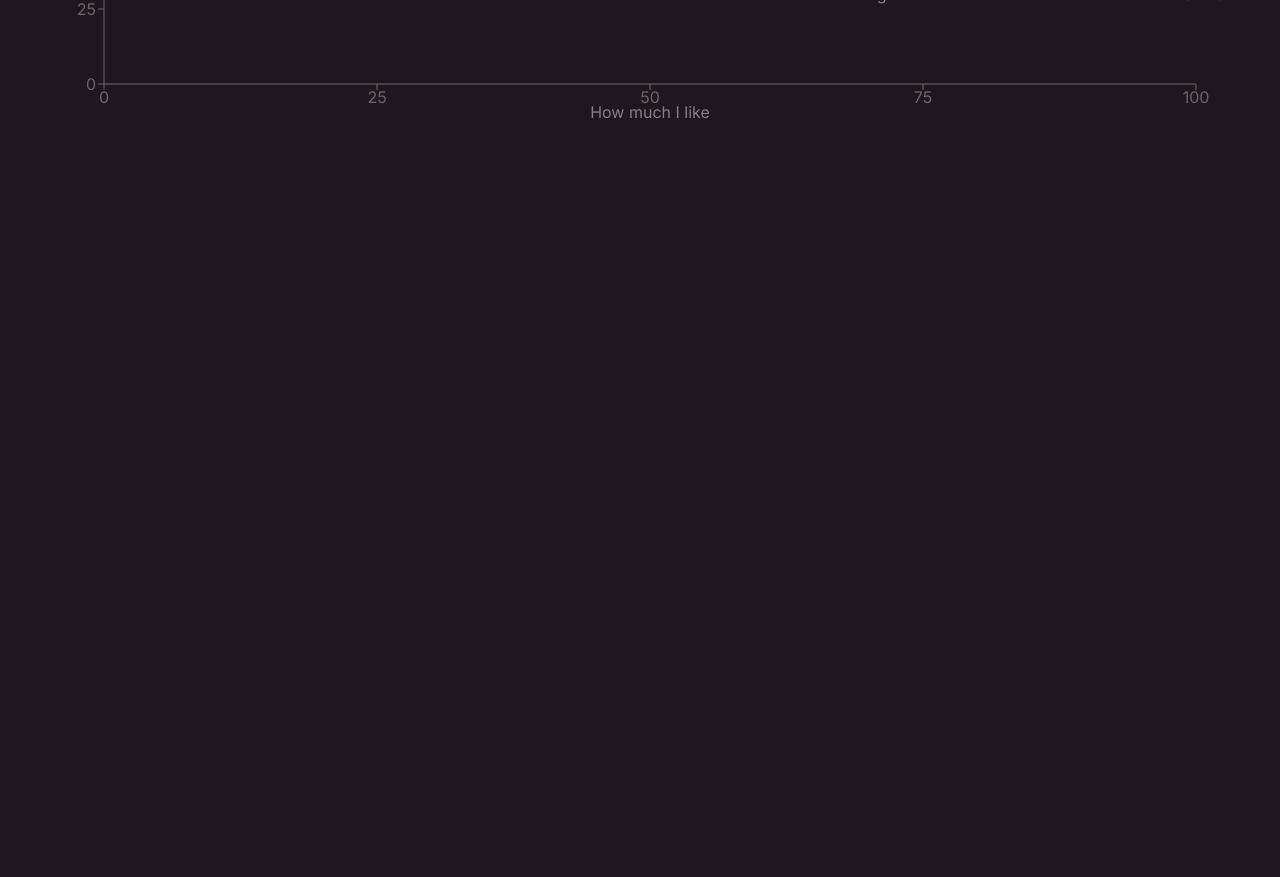
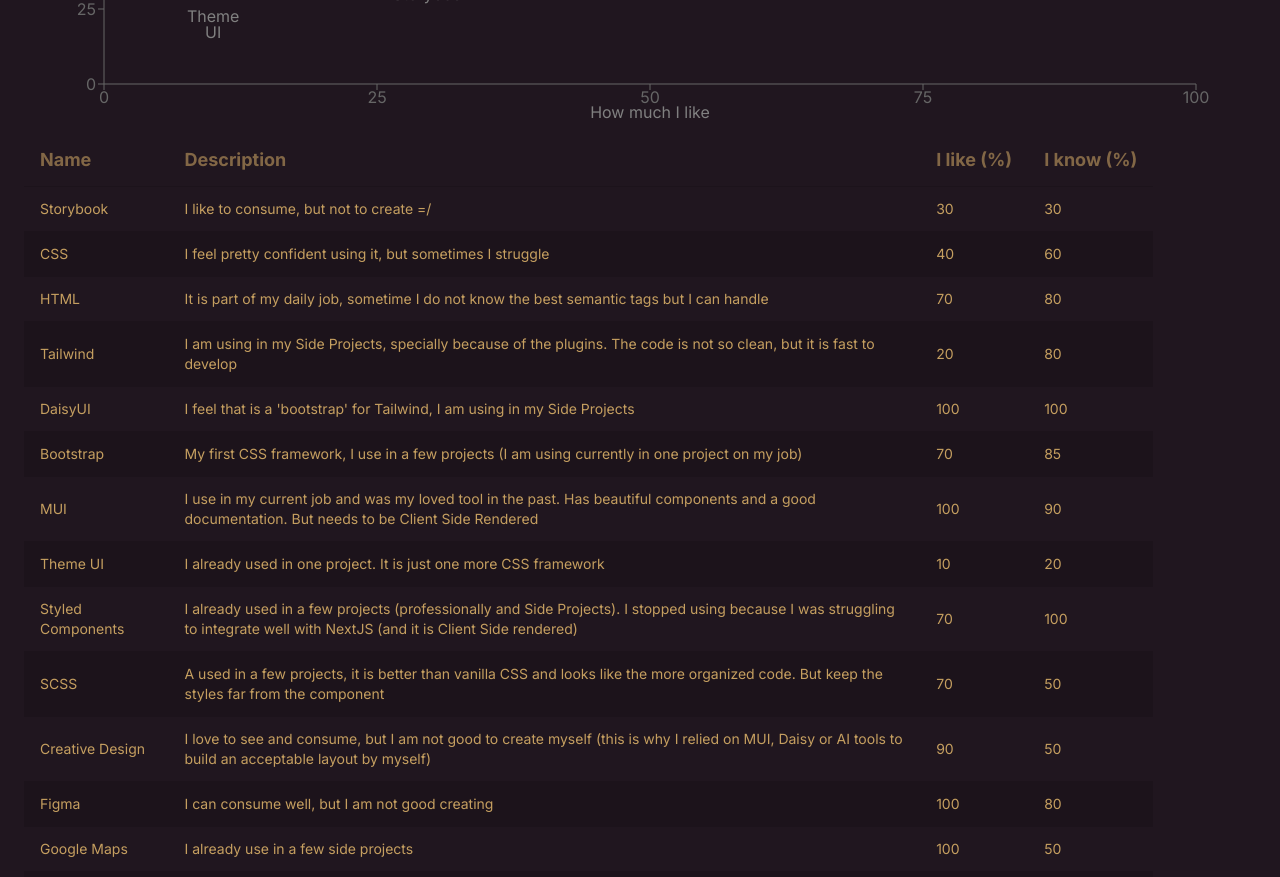
Before and after one commit to PedroMarianoAlmeida/personal-website-2024, a Next.js app: page / in a window 1280 px wide. Shown: the part 1920-2797 px from the top of the page. Before the commit the page ends 2102 px from the top, so only its background shows below. Built offline with nearby package versions, Linux system fonts and the light colour scheme.

Commit message:
feat: add table in skill

```diff
--- a/src/app/Components/SkillSection.tsx/SkillChart.tsx
+++ b/src/app/Components/SkillSection.tsx/SkillChart.tsx
@@ -1,4 +1,5 @@
 "use client";
+import { ReactNode } from "react";
 
 import {
   ScatterChart,
@@ -11,75 +12,147 @@
   Label,
 } from "recharts";
 import { Category } from ".";
+import Table from "../Table";
 
 const data: {
   like: number;
   know: number;
   label: string;
   category: Category;
+  description: ReactNode;
 }[] = [
-  { like: 100, know: 100, label: "ChatGPT", category: "AI Tools" },
-  { like: 100, know: 80, label: "ChatGPT API", category: "AI Tools" },
+  {
+    like: 100,
+    know: 100,
+    label: "ChatGPT",
+    category: "AI Tools",
+    description:
+      "I use almost everyday, usually to help to fix and/or explain code. (recent use case: Fix broken pages on Craft CMS 4 migration)",
+  },
+  {
+    like: 100,
+    know: 80,
+    label: "OpenAI API",
+    category: "AI Tools",
+    description:
+      "I am using on the SEO Helper project to generate text and image, I am using prompting engineering to force the tool to provide me in JSON format",
+  },
   {
     like: 60,
     know: 80,
     label: "Github Copilot",
     category: "AI Tools",
+    description:
+      "It is always on in my VSCode, I use only the autocomplete tool... for the rest I use ChatGPT",
   },
-  { like: 50, know: 90, label: "Midjourney", category: "AI Tools" },
-  { like: 70, know: 90, label: "v0.dev", category: "AI Tools" },
-  { like: 80, know: 90, label: "Dall·e", category: "AI Tools" },
-
-  { like: 90, know: 80, label: "Node", category: "Backend and Cloud" },
+  {
+    like: 50,
+    know: 90,
+    label: "Midjourney",
+    category: "AI Tools",
+    description:
+      "I use a few times, but I prefer a web tool rather than discord for interact",
+  },
+  {
+    like: 70,
+    know: 90,
+    label: "v0.dev",
+    category: "AI Tools",
+    description:
+      "I use for this website and the SEO Helper too. It is not the more creative layout but it is good enough",
+  },
+  {
+    like: 80,
+    know: 90,
+    label: "Dall·e",
+    category: "AI Tools",
+    description:
+      "It is the first AI tool that I used! Now it is integrated with ChatGPT and the OpenAI API and I will keep using (the christmas gift for my wife I used an image generate by Dall·e)",
+  },
   {
     like: 100,
     know: 70,
     label: "Prisma",
     category: "Backend and Cloud",
+    description:
+      "I use on the SEO Helper and No Border Jobs projects to connect with the DB. My official choice for Side Projects",
+  },
+  {
+    like: 100,
+    know: 90,
+    label: "Next Auth",
+    category: "Backend and Cloud",
+    description:
+      "I use on the SEO Helper and No Border Jobs projects. The easiest way to use authentication",
+  },
+  {
+    like: 70,
+    know: 60,
+    label: "Google Auth",
+    category: "Backend and Cloud",
+    description:
+      "I use on the SEO Helper and No Border Jobs projects. It is my official provider using next-auth",
+  },
+  {
+    like: 40,
+    know: 40,
+    label: "Authentication",
+    category: "Backend and Cloud",
+    description:
+      "I don't feel confident of biuld a secure authentication system by myself, usually I follow the same pattern of the project, and for my Side Projects I use next-auth",
+  },
+  {
+    like: 90,
+    know: 80,
+    label: "Node",
+    category: "Backend and Cloud",
+    description:
+      "I already use with Express to build some APIs and DB integration, but as a Frontend Developer for me it is easier use NextJS",
   },
   {
     like: 70,
     know: 40,
     label: "GraphQL",
     category: "Backend and Cloud",
+    description: "I already used to consume strapi CMS and Gatsby",
   },
   {
     like: 80,
     know: 80,
     label: "Rest API",
     category: "Backend and Cloud",
+    description:
+      "I have the same proficiency as any JavaScript feature, using fetch or axios",
   },
-
   {
-    like: 40,
-    know: 40,
-    label: "Authentication",
+    like: 100,
+    know: 30,
+    label: "AWS",
     category: "Backend and Cloud",
+    description:
+      "I am studying for the AWS Certified Cloud Practitioner exam. And I already create some EC2 instances and S3 buckets by self",
   },
-  { like: 100, know: 30, label: "AWS", category: "Backend and Cloud" },
   {
     like: 80,
     know: 10,
     label: "Terraform",
     category: "Backend and Cloud",
+    description:
+      "I am studying for the Terraform Associate exam, and I digging terraform files in my work. I am struggling to learn by myself but I have interest in learning it",
   },
   {
     like: 70,
     know: 70,
     label: "Firebase",
     category: "Backend and Cloud",
+    description: "I use for some projects, but I prefer Prisma",
   },
   {
     like: 100,
     know: 40,
     label: "Docker",
     category: "Backend and Cloud",
-  },
-  {
-    like: 70,
-    know: 60,
-    label: "Google Auth",
-    category: "Backend and Cloud",
+    description: "I consume docker images, but I don't create by myself",
   },
 
   {
@@ -87,15 +160,39 @@
     know: 80,
     label: "Clean Code",
     category: "Code Concepts",
+    description:
+      "I already read the book and I try to apply the concepts in my everyday job",
   },
-  { like: 60, know: 50, label: "TDD", category: "Code Concepts" },
-  { like: 60, know: 100, label: "Go Horse", category: "Code Concepts" },
-  { like: 90, know: 70, label: "Refactoring", category: "Code Concepts" },
+  {
+    like: 60,
+    know: 50,
+    label: "TDD",
+    category: "Code Concepts",
+    description:
+      "I already use it in a few projects. This take more time for each task, but we move forward with more confidence and less bugs",
+  },
+  {
+    like: 60,
+    know: 100,
+    label: "Go Horse",
+    category: "Code Concepts",
+    description:
+      "I already use in some projects, there is the pros and cons. There is some specific cases that can be used, but I prefer to avoid",
+  },
+  {
+    like: 90,
+    know: 70,
+    label: "Refactoring",
+    category: "Code Concepts",
+    description: "One of my preferred kind of task",
+  },
   {
     like: 100,
     know: 60,
     label: "Software Architecture",
     category: "Code Concepts",
+    description:
+      "I passed for several kinds of projects and take extra effort to understand the reason for each one",
   },
 
   {
@@ -103,54 +200,96 @@
     know: 70,
     label: "Technical Writing",
     category: "Professional Skills",
+    description:
+      "I already write some articles and documentations. I am not a professional writer but I can do it",
   },
   {
     like: 100,
     know: 90,
     label: "Video Tutorial",
     category: "Professional Skills",
+    description:
+      "I already record some videos on my Youtube channel and for task validation (if the audience is not another programmer, usually the person love it)",
   },
   {
     like: 70,
     know: 50,
     label: "Scrum",
     category: "Professional Skills",
+    description: "Used in almost all my jobs",
   },
   {
     like: 90,
     know: 90,
     label: "Kanbam",
     category: "Professional Skills",
+    description: "Used in almost all my jobs with several tools",
   },
   {
     like: 20,
     know: 50,
     label: "Jira",
     category: "Professional Skills",
+    description: "Used in a few jobs, but I definitely prefer Trello",
+  },
+  {
+    like: 90,
+    know: 50,
+    label: "Trello",
+    category: "Professional Skills",
+    description: "Used in a few jobs, the best tool for Kanbam",
+  },
+  {
+    like: 100,
+    know: 50,
+    label: "Miro",
+    category: "Professional Skills",
+    description:
+      "The best tool to create a diagram or a mind map (but it is paid)",
+  },
+  {
+    like: 80,
+    know: 85,
+    label: "Canva",
+    category: "Professional Skills",
+    description:
+      "I used to create some media content, a good free tool for design",
+  },
+  {
+    like: 20,
+    know: 50,
+    label: "draw io",
+    category: "Professional Skills",
+    description: "I used to create some diagrams, a good free tool",
   },
   {
     like: 100,
     know: 80,
     label: "Teaching",
     category: "Professional Skills",
+    description: "I already teach some classes and I love it",
   },
   {
     like: 100,
     know: 70,
-    label: "Excel",
+    label: "MS Office",
     category: "Professional Skills",
+    description:
+      "Used in all my jobs before became a developer. I am specially good in Excel (maybe my first contact with programming)",
   },
   {
     like: 80,
     know: 75,
     label: "Public Speaking",
     category: "Professional Skills",
+    description: "I already make some presentations (as a musician)",
   },
   {
     like: 100,
     know: 100,
     label: "Communication",
     category: "Professional Skills",
+    description: "The most important skill for a developer",
   },
 
   {
@@ -158,60 +297,74 @@
     know: 95,
     label: "JavaScript",
     category: "Programming Language / Framework",
+    description: "It is my primary programming language",
   },
   {
     like: 100,
     know: 75,
     label: "TypeScript",
     category: "Programming Language / Framework",
+    description: "The best option for modern web development",
   },
   {
     like: 100,
     know: 100,
     label: "React",
     category: "Programming Language / Framework",
+    description: "My primary framework",
+  },
+  {
+    like: 100,
+    know: 85,
+    label: "Next",
+    category: "Programming Language / Framework",
+    description:
+      "Tool that I am currently working with, and I use in all my Side Projects",
   },
   {
     like: 20,
     know: 50,
     label: "Redux",
     category: "Programming Language / Framework",
-  },
-  {
-    like: 100,
-    know: 85,
-    label: "Next",
-    category: "Programming Language / Framework",
+    description: "I already use in some projects, but I prefer React Context",
   },
   {
     like: 40,
     know: 80,
     label: "React Native",
     category: "Programming Language / Framework",
+    description: "I already use professionally, but not at the moment",
   },
   {
     like: 70,
     know: 30,
     label: "Twig",
     category: "Programming Language / Framework",
+    description:
+      "I am using at the moment. It is exciting for me learn this new framework so different from React and be able to deliver the tasks!",
   },
   {
     like: 70,
     know: 40,
     label: "Craft CMS",
     category: "Programming Language / Framework",
+    description:
+      "I am using at the moment (with the Twig). It is exciting for me learn!",
   },
   {
     like: 80,
     know: 40,
     label: "Ruby on Rails",
     category: "Programming Language / Framework",
+    description: "I already use professionally, but not at the moment",
   },
   {
     like: 100,
     know: 30,
     label: "Arduino",
     category: "Programming Language / Framework",
+    description:
+      "I spend a few years in a personal project and I am grateful for the knowledge",
   },
 
   {
@@ -219,102 +372,182 @@
     know: 65,
     label: "Jest",
     category: "Testing and Development Tools",
+    description: "I use in a lot of projects, for unit and integration tests",
   },
   {
     like: 100,
     know: 50,
     label: "Cypress",
     category: "Testing and Development Tools",
+    description: "I use in a few projects, for end-to-end tests",
   },
   {
     like: 75,
     know: 65,
     label: "React Testing Library",
     category: "Testing and Development Tools",
+    description: "I use in a few of projects, for unit and integration tests",
   },
   {
     like: 70,
     know: 55,
     label: "Detox",
     category: "Testing and Development Tools",
+    description:
+      "I use it in a few projects (the Reactive Native ones), it is a good Cypress replacer for mobile",
   },
   {
     like: 70,
     know: 80,
     label: "Git",
     category: "Testing and Development Tools",
+    description:
+      "I use everyday (usually the Github Desktop for 99% of my problems, but I can handle with the terminal when is needed)",
   },
   {
     like: 100,
     know: 80,
     label: "Github",
     category: "Testing and Development Tools",
+    description: "I use in my Side Projects and a few of my jobs",
   },
   {
     like: 90,
     know: 50,
     label: "Gitlab",
     category: "Testing and Development Tools",
+    description:
+      "I used in a few of my jobs. I am a little more with Github... but it is just a matter of figure out where is the buttons to do the same things",
   },
   {
     like: 50,
     know: 80,
     label: "Conventional Commits",
     category: "Testing and Development Tools",
+    description:
+      "I use in a few projects (including this one)... It is OK for me to use it if all the team is using",
   },
   {
     like: 30,
     know: 30,
     label: "Storybook",
     category: "Web Development",
+    description: "I like to consume, but not to create =/",
   },
-  { like: 40, know: 60, label: "CSS", category: "Web Development" },
-  { like: 70, know: 80, label: "HTML", category: "Web Development" },
+  {
+    like: 40,
+    know: 60,
+    label: "CSS",
+    category: "Web Development",
+    description: "I feel pretty confident using it, but sometimes I struggle",
+  },
+  {
+    like: 70,
+    know: 80,
+    label: "HTML",
+    category: "Web Development",
+    description:
+      "It is part of my daily job, sometime I do not know the best semantic tags but I can handle",
+  },
   {
     like: 20,
     know: 80,
     label: "Tailwind",
     category: "Web Development",
+    description:
+      "I am using in my Side Projects, specially because of the plugins. The code is not so clean, but it is fast to develop",
   },
   {
-    like: 10,
+    like: 100,
+    know: 100,
+    label: "DaisyUI",
+    category: "Web Development",
+    description:
+      "I feel that is a 'bootstrap' for Tailwind, I am using in my Side Projects",
+  },
+  {
+    like: 70,
     know: 85,
     label: "Bootstrap",
     category: "Web Development",
+    description:
+      "My first CSS framework, I use in a few projects (I am using currently in one project on my job)",
   },
-  { like: 100, know: 90, label: "MUI", category: "Web Development" },
+  {
+    like: 100,
+    know: 90,
+    label: "MUI",
+    category: "Web Development",
+    description:
+      "I use in my current job and was my loved tool in the past. Has beautiful components and a good documentation. But needs to be Client Side Rendered",
+  },
   {
     like: 10,
     know: 20,
     label: "Theme UI",
     category: "Web Development",
+    description:
+      "I already used in one project. It is just one more CSS framework",
   },
-  { like: 70, know: 50, label: "SCSS", category: "Web Development" },
+  {
+    like: 70,
+    know: 100,
+    label: "Styled Components",
+    category: "Web Development",
+    description:
+      "I already used in a few projects (professionally and Side Projects). I stopped using because I was struggling to integrate well with NextJS (and it is Client Side rendered)",
+  },
+  {
+    like: 70,
+    know: 50,
+    label: "SCSS",
+    category: "Web Development",
+    description:
+      "A used in a few projects, it is better than vanilla CSS and looks like the more organized code. But keep the styles far from the component",
+  },
   {
     like: 90,
     know: 50,
     label: "Creative Design",
     category: "Web Development",
+    description:
+      "I love to see and consume, but I am not good to create myself (this is why I relied on MUI, Daisy or AI tools to build an acceptable layout by myself)",
   },
-  { like: 100, know: 80, label: "Figma", category: "Web Development" },
+  {
+    like: 100,
+    know: 80,
+    label: "Figma",
+    category: "Web Development",
+    description: "I can consume well, but I am not good creating",
+  },
   {
     like: 100,
     know: 50,
     label: "Google Maps",
     category: "Web Development",
+    description: "I already use in a few side projects",
   },
   {
     like: 100,
     know: 70,
     label: "Google Lighthouse",
     category: "Web Development",
+    description: "I like to check my websites and improve the score",
   },
+];
+
+const tableHeaders = [
+  { key: "label", value: "Name" },
+  { key: "description", value: "Description" },
+  { key: "like", value: "I like (%)" },
+  { key: "know", value: "I know (%)" },
 ];
 
 const SkillChart = ({ category }: { category: Category }) => {
   const dataFiltered = data.filter((item) => item.category === category);
 
   return (
+    <div>
       <ResponsiveContainer width="100%" height={400}>
         <ScatterChart
           margin={{
@@ -325,7 +558,11 @@
           }}
         >
           <XAxis type="number" dataKey="like" name="I like">
-          <Label value="How much I like" offset={-4} position="insideBottom" />
+            <Label
+              value="How much I like"
+              offset={-4}
+              position="insideBottom"
+            />
           </XAxis>
 
           <YAxis
@@ -345,6 +582,8 @@
           </Scatter>
         </ScatterChart>
       </ResponsiveContainer>
+      <Table columnHeaders={tableHeaders} rows={dataFiltered} />
+    </div>
   );
 };
 
--- a/src/app/Components/SkillSection.tsx/index.tsx
+++ b/src/app/Components/SkillSection.tsx/index.tsx
@@ -13,19 +13,17 @@
   | "Web Development";
 
 const categories: Category[] = [
+  "Web Development",
   "Programming Language / Framework",
+  "AI Tools",
+  "Testing and Development Tools",
+  "Professional Skills",
   "Backend and Cloud",
   "Code Concepts",
-  "Professional Skills",
-  "Testing and Development Tools",
-  "AI Tools",
-  "Web Development",
 ];
 
 const SkillSection = () => {
-  const [category, setCategory] = useState<Category>(
-    "Programming Language / Framework"
-  );
+  const [category, setCategory] = useState<Category>("Web Development");
   return (
     <section className="flex flex-col gap-3 items-center" id="skills">
       <h2 className="text-2xl font-bold">Skills</h2>
--- /dev/null
+++ b/src/app/Components/Table.tsx
@@ -0,0 +1,38 @@
+import { ReactNode } from "react";
+
+interface TableProps<T extends string> {
+  columnHeaders: {
+    key: T;
+    value: ReactNode;
+  }[];
+  headerGroups?: ReactNode;
+  rows: Record<T, ReactNode>[];
+}
+
+const Table = ({ columnHeaders, rows, headerGroups }: TableProps<string>) => {
+  return (
+    <div className="overflow-x-auto w-11/12">
+      <table className="table table-zebra">
+        <thead>
+          {headerGroups}
+          <tr>
+            {columnHeaders.map((header) => (
+              <th key={header.key} className="text-lg">{header.value}</th>
+            ))}
+          </tr>
+        </thead>
+        <tbody>
+          {rows.map((row, index) => (
+            <tr key={index}>
+              {columnHeaders.map((header) => (
+                <td key={header.key}>{row[header.key]}</td>
+              ))}
+            </tr>
+          ))}
+        </tbody>
+      </table>
+    </div>
+  );
+};
+
+export default Table;
```
Lines whose indentation alone changed are shown as unchanged.
